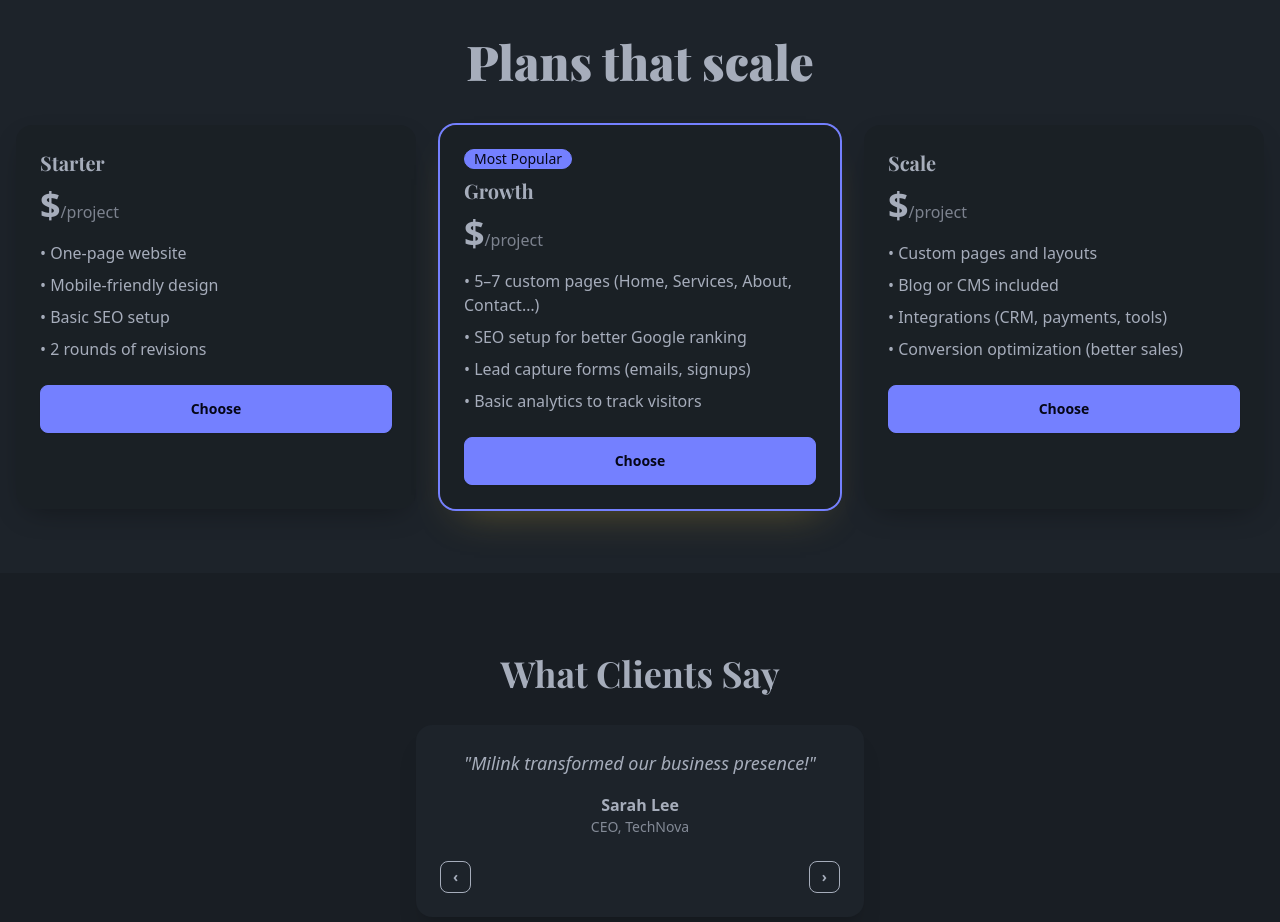
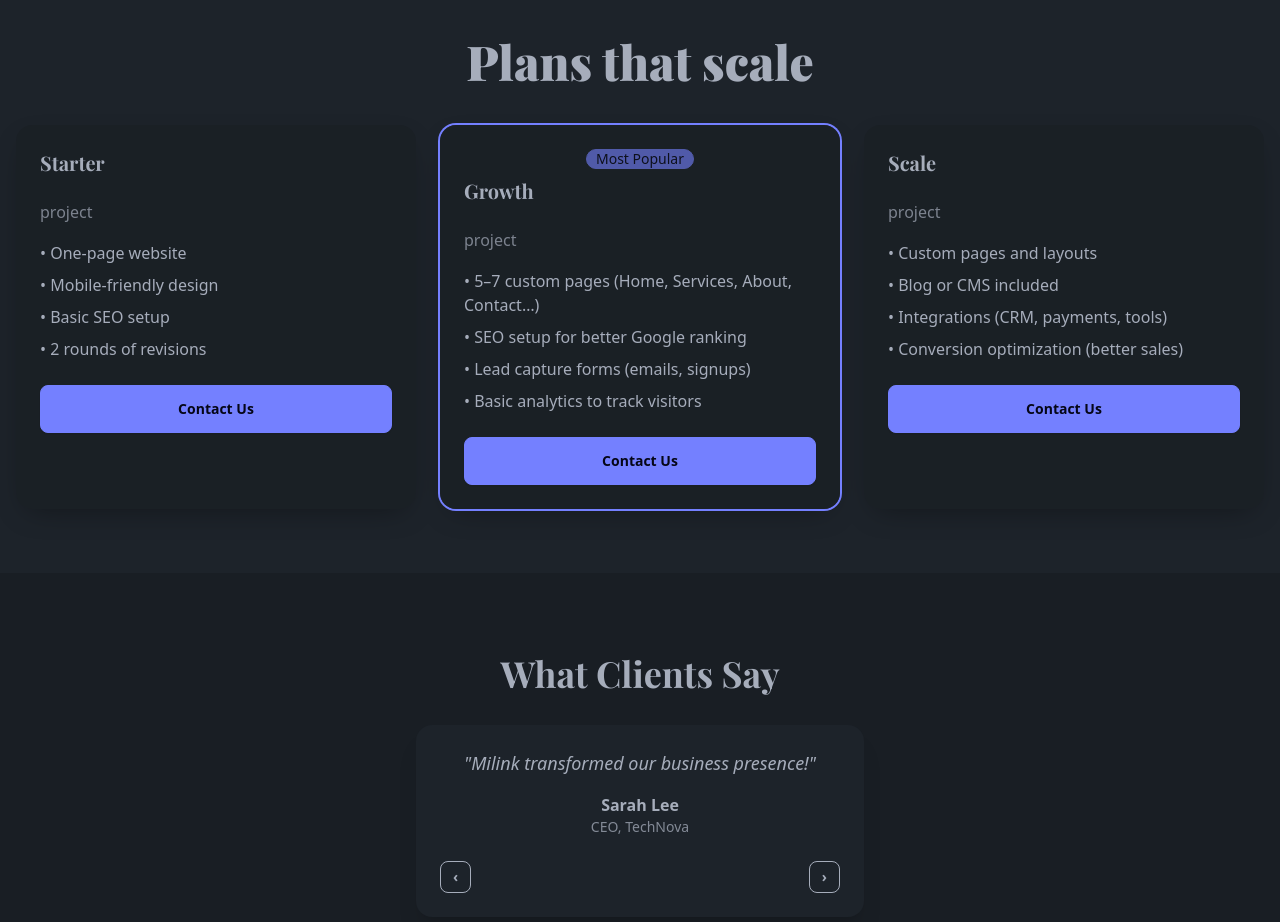
Before and after one commit to miladmo68/milink-pro, a React (Vite) app: page / in a window 1280 px wide. Shown: the part 3160-4082 px from the top of the page. Built offline with nearby package versions, Linux system fonts and the light colour scheme; the HTML template or start-up script is replaced by a standard one.

Commit message:
Pricing Changed

```diff
--- a/src/sections/Pricing.jsx
+++ b/src/sections/Pricing.jsx
@@ -1,39 +1,63 @@
 import { pricing } from "../data/content.js";
+
 export default function Pricing() {
   return (
     <section id="pricing" className="py-16">
       <div className="container">
         <h2 className="text-center">Plans that scale</h2>
+
         <div className="mt-10 grid md:grid-cols-3 gap-6">
-          {pricing.map((p, i) => (
-            <div
-              key={i}
-              className={`card bg-base-200/60 p-6 ${
-                p.popular ? "ring-2 ring-primary shadow-glow" : "shadow-soft"
-              }`}
-            >
+          {pricing.map((p, i) => {
+            // استایل پایه برای همه کارت‌ها
+            const baseCard = `
+              group relative z-0 overflow-hidden rounded-2xl
+              card bg-base-200/60 p-6 shadow-soft
+              transition-transform transition-shadow duration-200
+            `;
+
+            // استایل اضافه فقط برای popular
+            const popularExtras = p.popular
+              ? `
+                ring-2 ring-primary shadow-glow
+                before:content-[''] before:absolute before:inset-0 before:z-0
+                before:rounded-2xl before:pointer-events-none
+                before:bg-gradient-to-br before:from-primary/20 before:to-transparent
+                before:opacity-0 group-hover:before:opacity-100
+                hover:-translate-y-1 hover:shadow-xl hover:scale-[1.03]
+              `
+              : `
+                hover:-translate-y-1 hover:shadow-xl hover:scale-[1.015]
+              `;
+
+            return (
+              <article key={i} className={`${baseCard} ${popularExtras}`}>
                 {p.popular && (
-                <div className="badge badge-primary mb-2 self-start">
+                  <div className="badge badge-primary mb-2 self-center motion-safe:animate-pulse group-hover:motion-safe:animate-none">
                     Most Popular
                   </div>
                 )}
+
                 <h3 className="text-xl font-semibold">{p.name}</h3>
+
                 <div className="mt-2 text-4xl font-extrabold">
-                ${p.price}
+                  {/* ${p.price} */}
                   <span className="text-base font-normal opacity-70">
-                  /project
+                    project
                   </span>
                 </div>
+
                 <ul className="mt-4 space-y-2">
                   {p.items.map((it, idx) => (
                     <li key={idx}>• {it}</li>
                   ))}
                 </ul>
+
                 <a href="#contact" className="btn btn-primary mt-6">
-                Choose
+                  Contact Us
                 </a>
-            </div>
-          ))}
+              </article>
+            );
+          })}
         </div>
       </div>
     </section>
```
Lines whose indentation alone changed are shown as unchanged.
